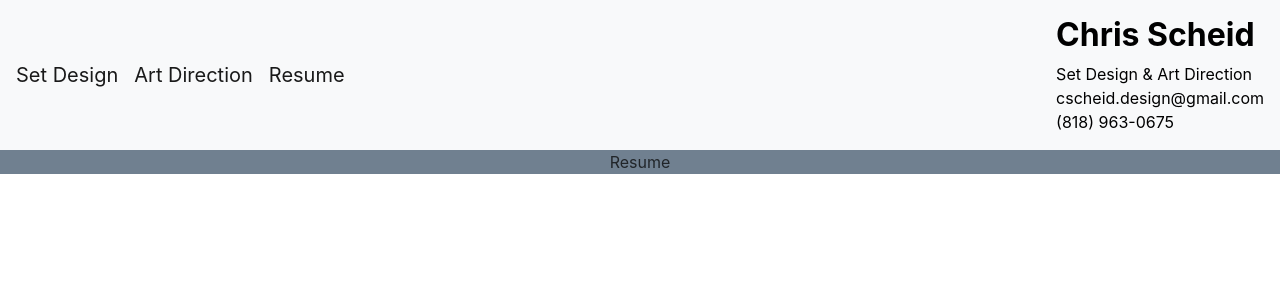
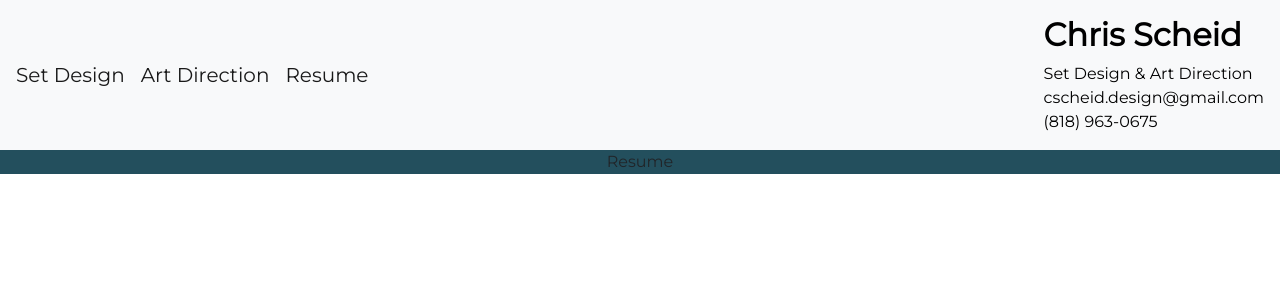
Before and after one commit to scheidcal/chris-website, a React (Create React App) app: page /Resume in a window 1280 px wide. Shown: the top 300 px of the page. Built offline with nearby package versions, Linux system fonts and the light colour scheme.

Commit message:
...another minor layout change

```diff
--- a/src/index.css
+++ b/src/index.css
@@ -1,7 +1,8 @@
 * {
   box-sizing: border-box;
+  font-family: "Montserrat", sans-serif;
 }
 
 .body-content {
-  background-color: slategray;
+  background-color: #234f5d;
 }
```
